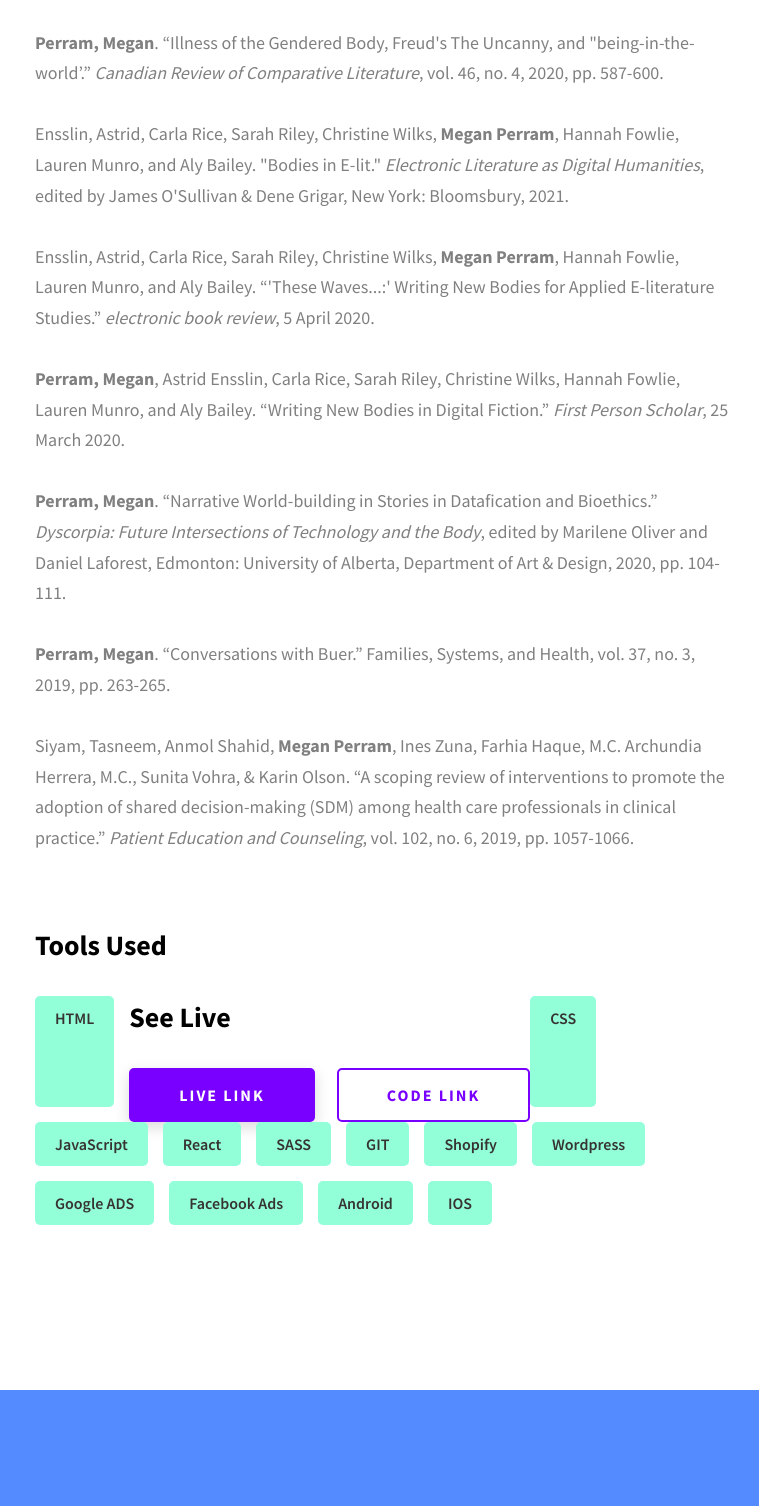
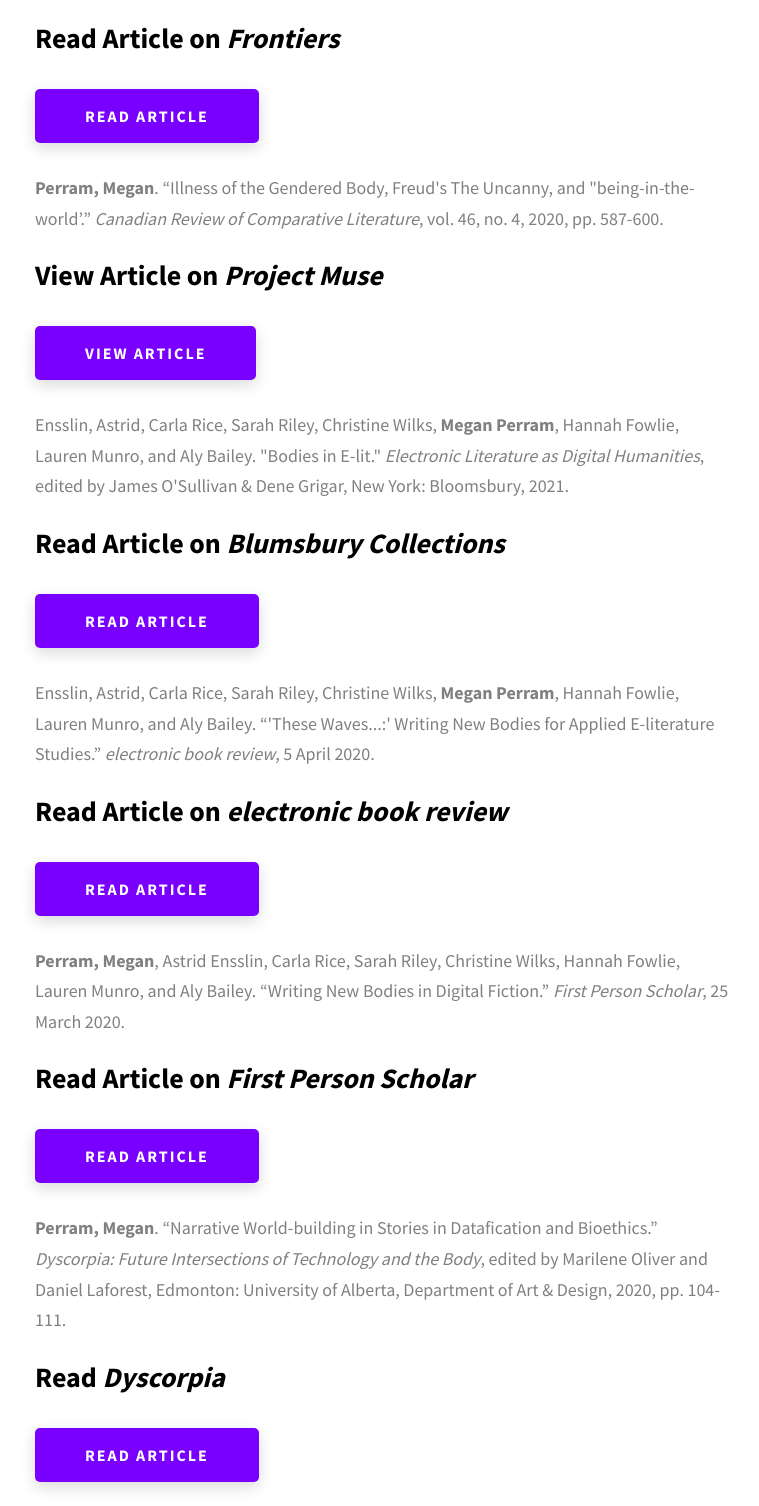
Before and after one commit to mperram/Website-Design, a website: page Website Design/project-1.html in a window 1280 px wide. Shown: the part 1054-2560 px from the top of the page, without its empty margins (255-1014 px from the left). Drawn offline with Linux system fonts and the light colour scheme.

Commit message:
Finished publications

```diff
--- a/Website Design/project-1.html
+++ b/Website Design/project-1.html
@@ -116,35 +116,131 @@
                 <i
                   >Frontiers in Communication Science and Environmental
                   Communication Health Communication</i
-                >, 6:786465. doi: 10.3389/fcomm.2021.786465. <br /><br />
+                >, 6:786465. doi: 10.3389/fcomm.2021.786465.
+              </p>
+              <div class="project-details__links">
+                <h3 class="project-details__content-title">
+                  Read Article on <i>Frontiers</i>
+                </h3>
+                <a
+                  href="https://www.frontiersin.org/articles/10.3389/fcomm.2021.786465/full?&utm_source=Email_to_authors_&utm_medium=Email&utm_content=T1_11.5e1_author&utm_campaign=Email_publication&field=&journalName=Frontiers_in_Communication&id=786465"
+                  class="btn btn--med btn--theme project-details__links-btn"
+                  target="_blank"
+                  >Read Article</a
+                >
+              </div>
+              <br /><br />
+              <p class="project-details__desc-para">
                 <b>Perram, Megan</b>. “Illness of the Gendered Body, Freud's The
                 Uncanny, and "being-in-the-world’.”
                 <i>Canadian Review of Comparative Literature</i>, vol. 46, no.
-                4, 2020, pp. 587-600. <br /><br />
+                4, 2020, pp. 587-600.
+              </p>
+              <div class="project-details__links">
+                <h3 class="project-details__content-title">
+                  View Article on <i>Project Muse</i>
+                </h3>
+                <a
+                  href="https://muse.jhu.edu/article/756984"
+                  class="btn btn--med btn--theme project-details__links-btn"
+                  target="_blank"
+                  >View Article</a
+                >
+              </div>
+              <br /><br />
+              <p class="project-details__desc-para">
                 Ensslin, Astrid, Carla Rice, Sarah Riley, Christine Wilks,
                 <b>Megan Perram</b>, Hannah Fowlie, Lauren Munro, and Aly
                 Bailey. "Bodies in E-lit."
                 <i>Electronic Literature as Digital Humanities</i>, edited by
                 James O'Sullivan & Dene Grigar, New York: Bloomsbury, 2021.
+              </p>
+              <div class="project-details__links">
+                <h3 class="project-details__content-title">
+                  Read Article on <i>Blumsbury Collections</i>
+                </h3>
+                <a
+                  href="https://www.bloomsburycollections.com/book/electronic-literature-as-digital-humanities-contexts-forms-practices/ch7-bodies-in-e-lit"
+                  class="btn btn--med btn--theme project-details__links-btn"
+                  target="_blank"
+                  >Read Article</a
+                >
+              </div>
               <br /><br />
+              <p class="project-details__desc-para">
                 Ensslin, Astrid, Carla Rice, Sarah Riley, Christine Wilks,
                 <b>Megan Perram</b>, Hannah Fowlie, Lauren Munro, and Aly
                 Bailey. “'These Waves...:' Writing New Bodies for Applied
                 E-literature Studies.” <i>electronic book review</i>, 5 April
-                2020. <br /><br />
+                2020.
+              </p>
+              <div class="project-details__links">
+                <h3 class="project-details__content-title">
+                  Read Article on <i>electronic book review</i>
+                </h3>
+                <a
+                  href="https://electronicbookreview.com/essay/these-waves-writing-new-bodies-for-applied-e-literature-studies/"
+                  class="btn btn--med btn--theme project-details__links-btn"
+                  target="_blank"
+                  >Read Article</a
+                >
+              </div>
+              <br /><br />
+              <p class="project-details__desc-para">
                 <b>Perram, Megan</b>, Astrid Ensslin, Carla Rice, Sarah Riley,
                 Christine Wilks, Hannah Fowlie, Lauren Munro, and Aly Bailey.
                 “Writing New Bodies in Digital Fiction.”
-                <i>First Person Scholar</i>, 25 March 2020. <br /><br />
+                <i>First Person Scholar</i>, 25 March 2020.
+              </p>
+              <div class="project-details__links">
+                <h3 class="project-details__content-title">
+                  Read Article on <i>First Person Scholar</i>
+                </h3>
+                <a
+                  href="http://www.firstpersonscholar.com/writing-new-bodies-in-digital-fiction/"
+                  class="btn btn--med btn--theme project-details__links-btn"
+                  target="_blank"
+                  >Read Article</a
+                >
+              </div>
+              <br /><br />
+              <p class="project-details__desc-para">
                 <b>Perram, Megan</b>. “Narrative World-building in Stories in
                 Datafication and Bioethics.”
                 <i>Dyscorpia: Future Intersections of Technology and the Body</i
                 >, edited by Marilene Oliver and Daniel Laforest, Edmonton:
                 University of Alberta, Department of Art & Design, 2020, pp.
-                104-111. <br /><br />
+                104-111.
+              </p>
+              <div class="project-details__links">
+                <h3 class="project-details__content-title">
+                  Read <i>Dyscorpia</i>
+                </h3>
+                <a
+                  href="chrome-extension://efaidnbmnnnibpcajpcglclefindmkaj/viewer.html?pdfurl=https%3A%2F%2Fastridensslin.files.wordpress.com%2F2020%2F02%2Fstories_in_flesh_and_bytes.pdf&clen=3303457&chunk=true"
+                  class="btn btn--med btn--theme project-details__links-btn"
+                  target="_blank"
+                  >Read Article</a
+                >
+              </div>
+              <br /><br />
+              <p class="project-details__desc-para">
                 <b>Perram, Megan</b>. “Conversations with Buer.” Families,
                 Systems, and Health, vol. 37, no. 3, 2019, pp. 263-265.
+              </p>
+              <div class="project-details__links">
+                <h3 class="project-details__content-title">
+                  View Article on ResearchGate
+                </h3>
+                <a
+                  href="https://www.researchgate.net/publication/334694089_Conversations_with_Buer"
+                  class="btn btn--med btn--theme project-details__links-btn"
+                  target="_blank"
+                  >View Article</a
+                >
+              </div>
               <br /><br />
+              <p class="project-details__desc-para">
                 Siyam, Tasneem, Anmol Shahid, <b>Megan Perram</b>, Ines Zuna,
                 Farhia Haque, M.C. Archundia Herrera, M.C., Sunita Vohra, &
                 Karin Olson. “A scoping review of interventions to promote the
@@ -153,37 +249,16 @@
                 <i>Patient Education and Counseling</i>, vol. 102, no. 6, 2019,
                 pp. 1057-1066.
               </p>
-            </div>
-            <div class="project-details__tools-used">
-              <h3 class="project-details__content-title">Tools Used</h3>
-              <div class="skills">
-                <div class="skills__skill">HTML</div>
               <div class="project-details__links">
-                  <h3 class="project-details__content-title">See Live</h3>
+                <h3 class="project-details__content-title">
+                  View Article on PubMed
+                </h3>
                 <a
-                    href="#"
+                  href="https://pubmed.ncbi.nlm.nih.gov/30642716/"
                   class="btn btn--med btn--theme project-details__links-btn"
                   target="_blank"
-                    >Live Link</a
+                  >View Article</a
                 >
-                  <a
-                    href="#"
-                    class="btn btn--med btn--theme-inv project-details__links-btn"
-                    target="_blank"
-                    >Code Link</a
-                  >
-                </div>
-                <div class="skills__skill">CSS</div>
-                <div class="skills__skill">JavaScript</div>
-                <div class="skills__skill">React</div>
-                <div class="skills__skill">SASS</div>
-                <div class="skills__skill">GIT</div>
-                <div class="skills__skill">Shopify</div>
-                <div class="skills__skill">Wordpress</div>
-                <div class="skills__skill">Google ADS</div>
-                <div class="skills__skill">Facebook Ads</div>
-                <div class="skills__skill">Android</div>
-                <div class="skills__skill">IOS</div>
               </div>
             </div>
           </div>
```
Lines whose indentation alone changed are shown as unchanged.
